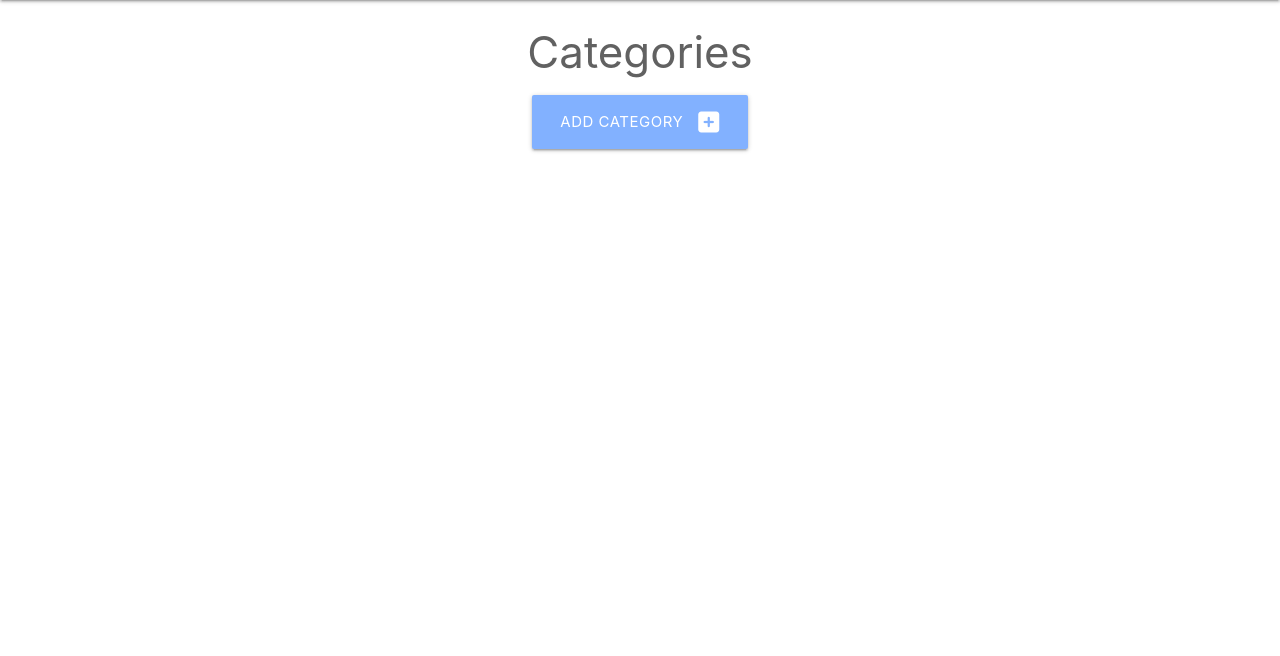
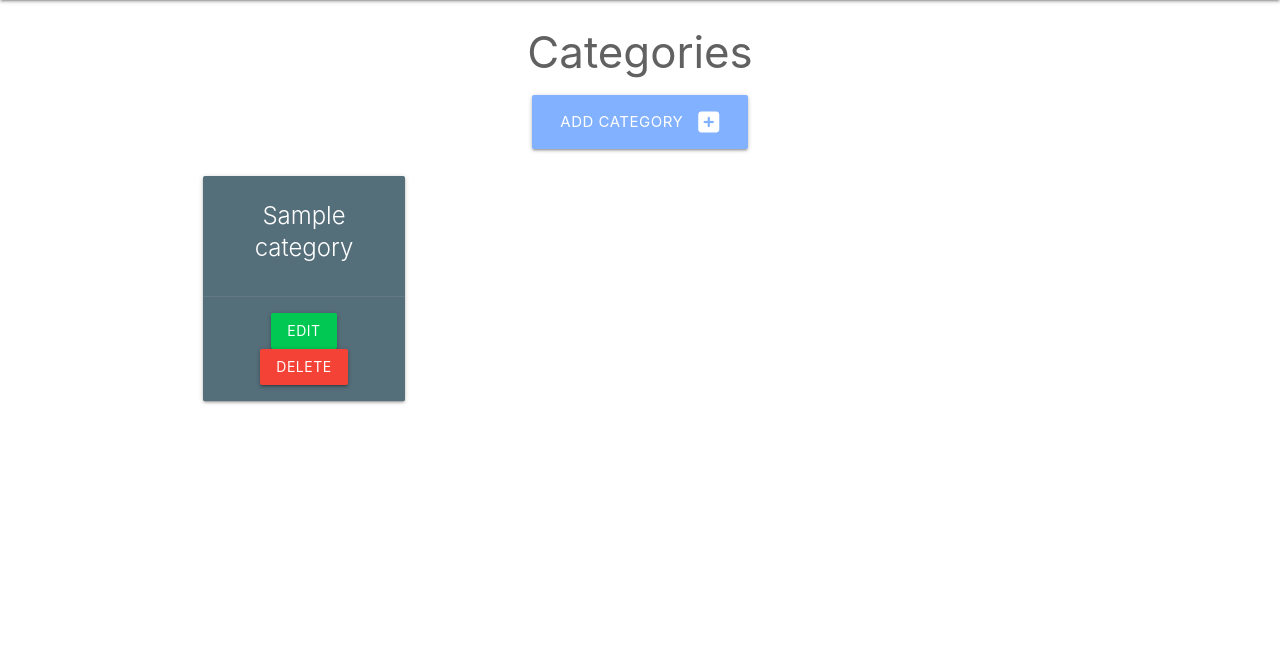
Before and after one commit to KevinDGnanih/flask-sqlalchemy-task-manager, a Flask app: page /categories in a window 1280 px wide. Shown: the part 64-720 px from the top of the page. Run offline with Flask 2, Linux system fonts and the light colour scheme; tables that the repository leaves empty hold one stand-in row (values such as "Sample post"); some libraries are stand-ins or nearby versions.

Commit message:
Added cards logic

```diff
--- a/taskmanager/routes.py
+++ b/taskmanager/routes.py
@@ -11,7 +11,8 @@ def home():
 
 @app.route("/categories")
 def categories():
-    return render_template("categories.html")
+    categories = list(Category.query.order_by(Category.category_name).all())
+    return render_template("categories.html", categories=categories)
 
 
 @app.route("/add_category", methods=["GET", "POST"])
--- a/taskmanager/templates/categories.html
+++ b/taskmanager/templates/categories.html
@@ -11,4 +11,21 @@
     </div>
 </div>
 
+<div class="row">
+    {% for category in categories %}
+    <div class="col s12 m6 l3">
+      <div class="card blue-grey darken-1 center-align">
+        <div class="card-content white-text">
+          <span class="card-title">{{ category.category_name }}</span>
+        </div>
+        <div class="card-action">
+          <a class="btn green accent-4" href="#">Edit</a>
+          <a class="btn red" href="#">Delete</a>
+        </div>
+      </div>
+    </div>
+    {% endfor %}
+  </div>
+
+
 {% endblock %}
```
